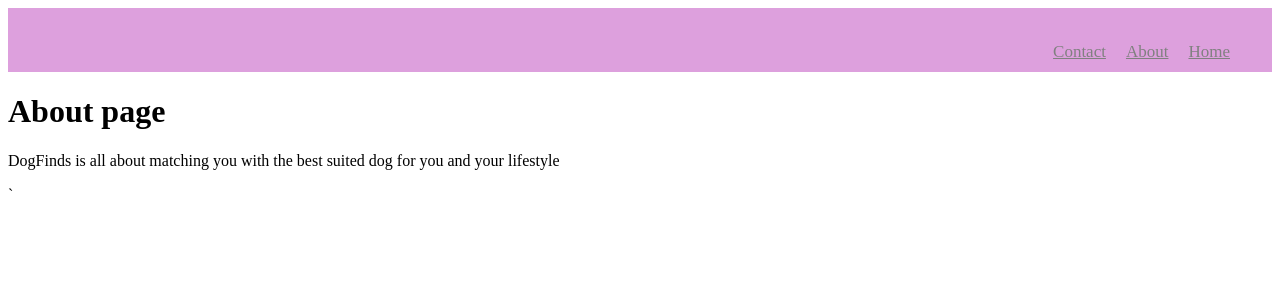
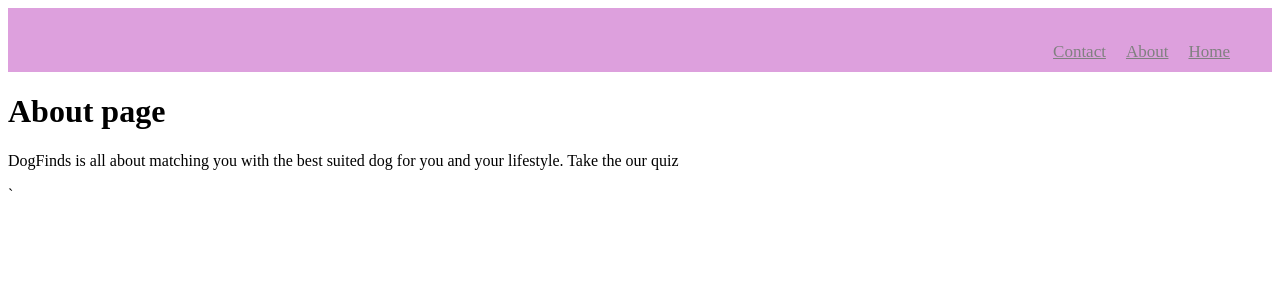
Before and after one commit to marojm1/svelte-practice, a SvelteKit app: page /about in a window 1280 px wide. Shown: the top 300 px of the page. Built offline with nearby package versions, Linux system fonts and the light colour scheme.

Commit message:
Set up quiz page and add some comments to code

```diff
--- a/src/routes/+page.svelte
+++ b/src/routes/+page.svelte
@@ -11,9 +11,7 @@
 </div>
 <Footer year = {2002}  />
 
-<p>
-    We are all bout
-</p>
+
 
 <style>
 .imagecontent{
--- a/src/routes/about/+page.svelte
+++ b/src/routes/about/+page.svelte
@@ -4,7 +4,7 @@ import Header from "../../lib/Header.svelte";
 </script>
 
 <Header headingTitle ="About page"/>
-<p>DogFinds is all about matching you with the best suited dog for you and your lifestyle </p>
+<p>DogFinds is all about matching you with the best suited dog for you and your lifestyle. Take the our quiz </p>
 
 
 <style>
--- a/src/routes/contact/+page.svelte
+++ b/src/routes/contact/+page.svelte
@@ -14,7 +14,7 @@
     </label>
     <label for="message">Your message</label>
     <textarea name="message" id="meddage"></textarea>
-</form>
+</form
 <style>
     form {
         display: flex;
--- /dev/null
+++ b/src/routes/quiz/+page.svelte
@@ -0,0 +1,6 @@
+<!--Quizz-->
+<script>
+import Header from "$lib/Header.svelte"
+</script>
+
+<Header headingTitle = "Dog matching Quiz"/>
```
